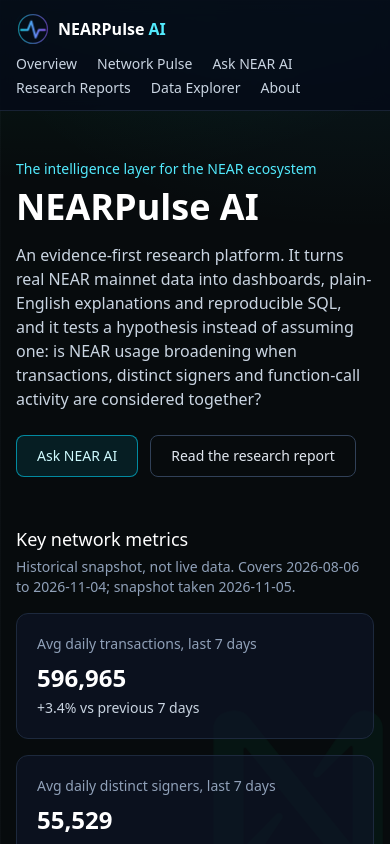
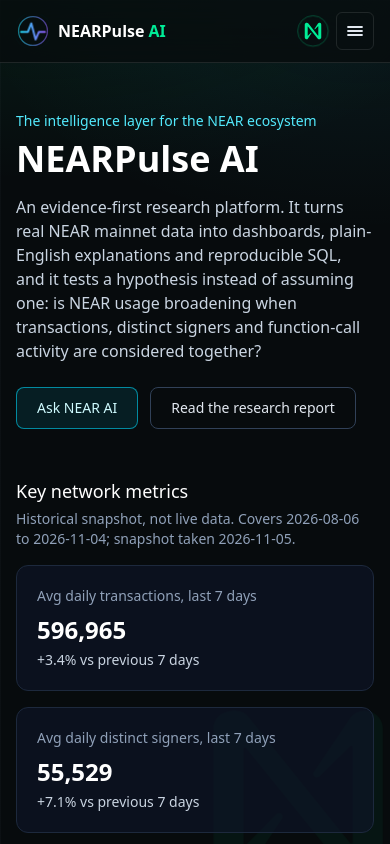
Before and after one commit to cryptobyrj/Nearpulse-ai, a Next.js app: page / in a window 390 px wide. Shown: the top 844 px of the page. Built offline with nearby package versions, Linux system fonts and the light colour scheme.

Commit message:
Navbar: sliding active indicator, mobile menu, NEAR branding

```diff
--- a/src/components/NavBar.tsx
+++ b/src/components/NavBar.tsx
@@ -1,35 +1,152 @@
+"use client";
+
+import Image from "next/image";
 import Link from "next/link";
+import { usePathname } from "next/navigation";
+import { useEffect, useRef, useState } from "react";
 import PulseLogo from "./PulseLogo";
 
 const links = [
   { href: "/", label: "Overview" },
   { href: "/network-pulse", label: "Network Pulse" },
   { href: "/ask", label: "Ask NEAR AI" },
-  { href: "/reports", label: "Research Reports" },
+  { href: "/reports", label: "Research" },
   { href: "/explorer", label: "Data Explorer" },
   { href: "/about", label: "About" },
 ];
 
+function isActive(pathname: string, href: string) {
+  return href === "/" ? pathname === "/" : pathname.startsWith(href);
+}
+
 export default function NavBar() {
+  const pathname = usePathname();
+  const [open, setOpen] = useState(false);
+  const [bar, setBar] = useState<{ left: number; width: number } | null>(null);
+  const listRef = useRef<HTMLUListElement>(null);
+
+  useEffect(() => {
+    function measure() {
+      const list = listRef.current;
+      if (!list) return;
+      const el = list.querySelector<HTMLElement>('[aria-current="page"]');
+      if (!el || el.offsetWidth === 0) {
+        setBar(null);
+        return;
+      }
+      setBar({ left: el.offsetLeft, width: el.offsetWidth });
+    }
+    measure();
+    window.addEventListener("resize", measure);
+    document.fonts?.ready.then(measure);
+    return () => window.removeEventListener("resize", measure);
+  }, [pathname]);
+
+  useEffect(() => {
+    setOpen(false);
+  }, [pathname]);
+
   return (
-    <header className="border-b border-slate-800/80 bg-[#060b18]/80 backdrop-blur">
-      <nav className="mx-auto flex max-w-6xl flex-wrap items-center gap-x-6 gap-y-2 px-4 py-3">
+    <header className="sticky top-0 z-50 border-b border-white/10 bg-[#070b0d]/75 backdrop-blur-xl">
+      <nav
+        aria-label="Main"
+        className="mx-auto flex max-w-6xl items-center gap-4 px-4 py-3"
+      >
         <Link href="/" className="flex items-center gap-2 font-semibold text-white">
           <PulseLogo />
           <span>
-            NEARPulse <span className="text-cyan-300">AI</span>
+            NEARPulse <span className="text-[#00ec97]">AI</span>
           </span>
         </Link>
-        <ul className="flex flex-wrap gap-x-5 gap-y-1 text-sm text-slate-300">
-          {links.map((l) => (
-            <li key={l.href}>
-              <Link href={l.href} className="transition-colors hover:text-cyan-300">
-                {l.label}
-              </Link>
-            </li>
-          ))}
+
+        <ul ref={listRef} className="relative ml-4 hidden gap-1 text-sm md:flex">
+          {bar && (
+            <>
+              <span
+                aria-hidden="true"
+                className="absolute top-0 h-full rounded-md bg-[#00ec97]/10 transition-all duration-300 ease-out motion-reduce:transition-none"
+                style={{ left: bar.left, width: bar.width }}
+              />
+              <span
+                aria-hidden="true"
+                className="absolute -bottom-px h-0.5 rounded bg-[#00ec97] shadow-[0_0_12px_rgba(0,236,151,0.7)] transition-all duration-300 ease-out motion-reduce:transition-none"
+                style={{ left: bar.left, width: bar.width }}
+              />
+            </>
+          )}
+          {links.map((l) => {
+            const active = isActive(pathname, l.href);
+            return (
+              <li key={l.href}>
+                <Link
+                  href={l.href}
+                  aria-current={active ? "page" : undefined}
+                  className={
+                    "block rounded-md px-3 py-1.5 transition-colors " +
+                    (active
+                      ? "text-[#00ec97] [text-shadow:0_0_14px_rgba(0,236,151,0.45)]"
+                      : "text-slate-300 hover:text-white")
+                  }
+                >
+                  {l.label}
+                </Link>
+              </li>
+            );
+          })}
         </ul>
+
+        <div className="ml-auto flex items-center gap-3">
+          <div className="flex items-center gap-2 text-xs text-slate-400">
+            <span className="near-halo">
+              <Image src="/near-logo.svg" alt="NEAR logo" width={22} height={22} />
+            </span>
+            <span className="hidden lg:inline">Built on NEAR data</span>
+          </div>
+          <button
+            type="button"
+            aria-label="Toggle menu"
+            aria-expanded={open}
+            aria-controls="mobile-nav"
+            onClick={() => setOpen((v) => !v)}
+            className="rounded-md border border-white/10 p-2 text-slate-200 md:hidden"
+          >
+            <svg width="20" height="20" viewBox="0 0 20 20" fill="none" aria-hidden="true">
+              {open ? (
+                <path d="M5 5l10 10M15 5L5 15" stroke="currentColor" strokeWidth="1.8" strokeLinecap="round" />
+              ) : (
+                <path d="M3 6h14M3 10h14M3 14h14" stroke="currentColor" strokeWidth="1.8" strokeLinecap="round" />
+              )}
+            </svg>
+          </button>
+        </div>
       </nav>
+
+      {open && (
+        <ul
+          id="mobile-nav"
+          className="mx-auto max-w-6xl space-y-1 border-t border-white/10 px-4 py-3 text-sm md:hidden"
+        >
+          {links.map((l) => {
+            const active = isActive(pathname, l.href);
+            return (
+              <li key={l.href}>
+                <Link
+                  href={l.href}
+                  aria-current={active ? "page" : undefined}
+                  className={
+                    "block rounded-md px-3 py-2 " +
+                    (active
+                      ? "bg-[#00ec97]/10 text-[#00ec97]"
+                      : "text-slate-300")
+                  }
+                >
+                  {l.label}
+                </Link>
+              </li>
+            );
+          })}
+        </ul>
+      )}
     </header>
   );
 }
```
